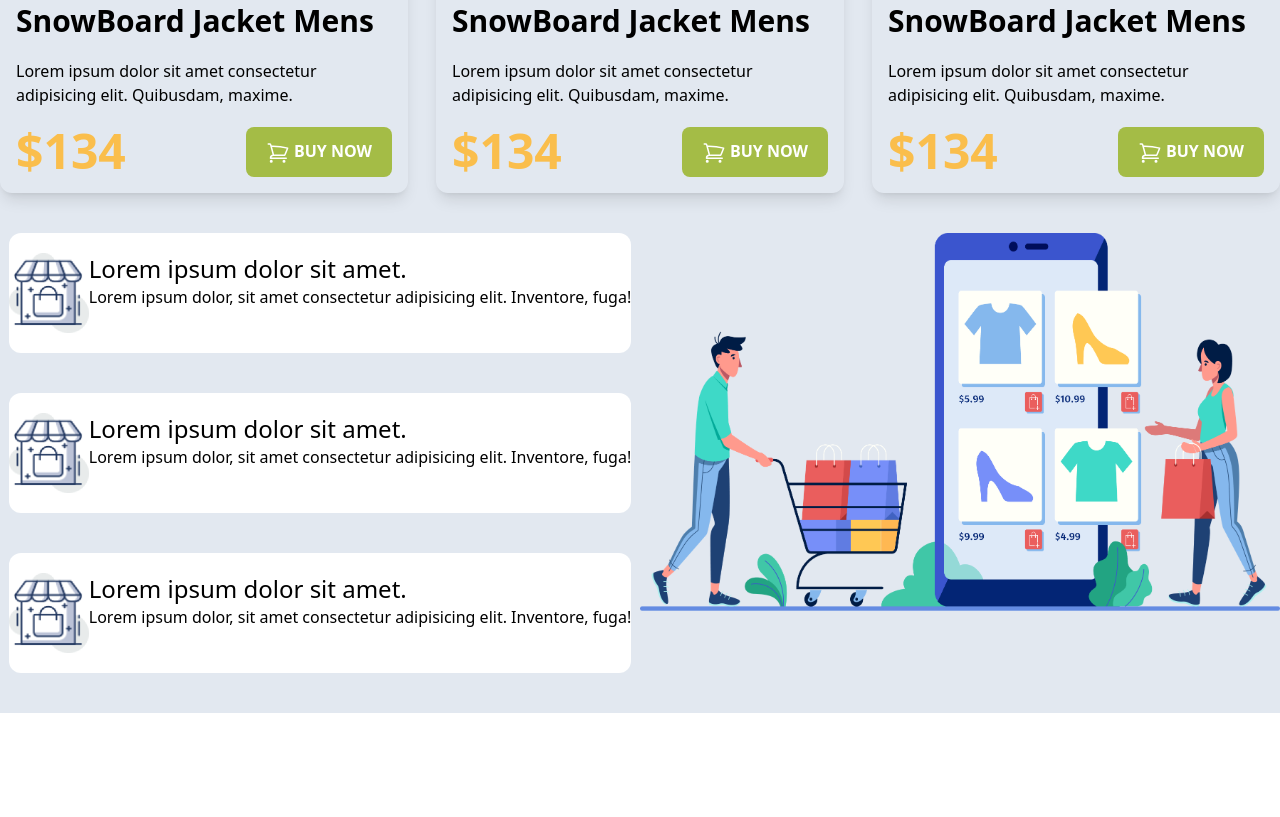
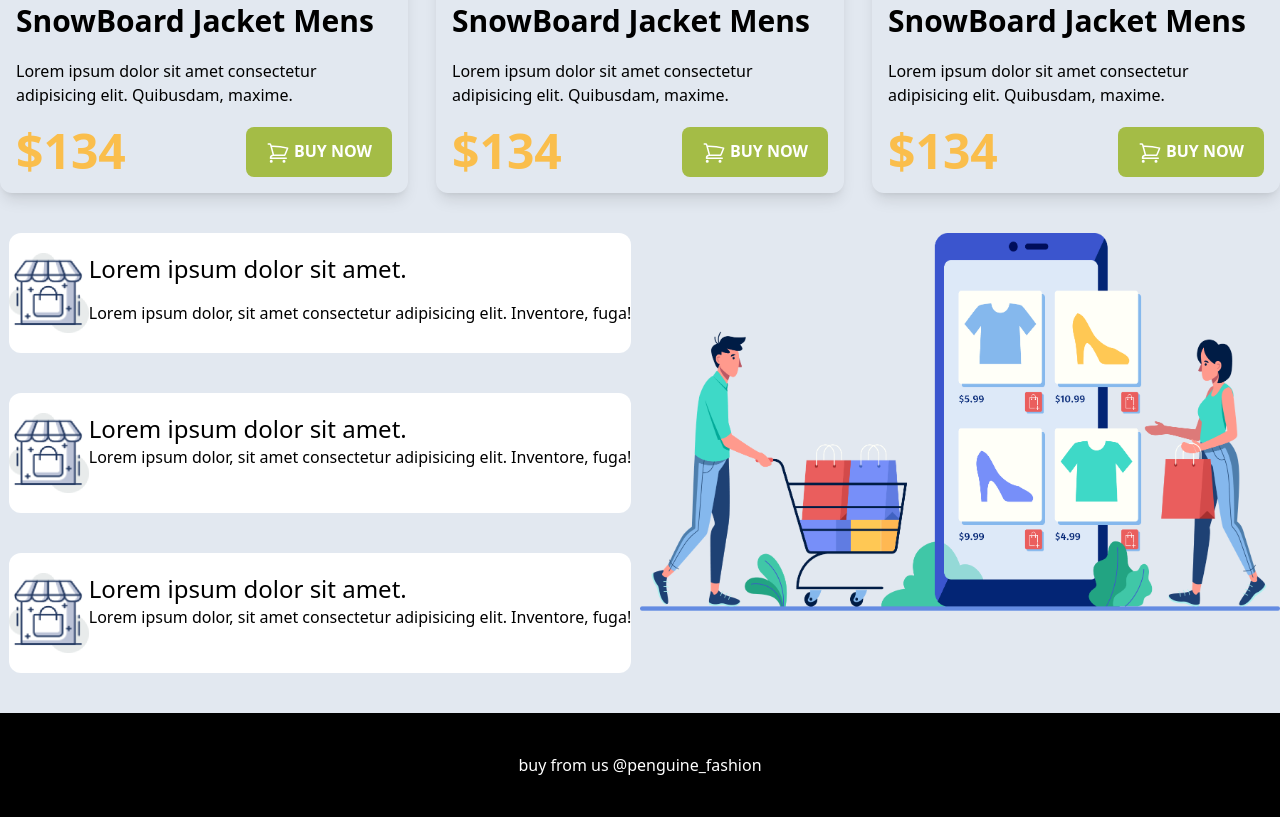
Before and after one commit to Riday1/penguine-fashion-2, a plain HTML site: page index.html in a window 1280 px wide. Shown: the part 2047-2864 px from the top of the page. Before the commit the page ends 2760 px from the top, so only its background shows below. Drawn offline with nearby package versions, Linux system fonts and the light colour scheme.

Commit message:
footer is added

```diff
--- a/index.html
+++ b/index.html
@@ -226,9 +226,9 @@
                 <img src="images/shopping.png" alt="">
             </div>
             <div class="flex flex-col justify-center items-center sm:order-1">
-                <div class="flex mb-10 bg-white py-5 rounded-xl">
+                <div class="flex mb-10 bg-white py-5 rounded-xl ">
                     <img class="w-20 h-20" src="images/house.png" alt="">
-                    <div>
+                    <div class="space-y-4">
                         <h2 class="text-2xl">Lorem ipsum dolor sit amet.</h2>
                         <p>Lorem ipsum dolor, sit amet consectetur adipisicing elit. Inventore, fuga!</p>
                     </div>
@@ -253,6 +253,9 @@
 
     </main>
 
+    <footer class="bg-black text-white text-center py-10">
+        <p>buy from us @penguine_fashion</p>
+    </footer>
 
 </body>
 
```
